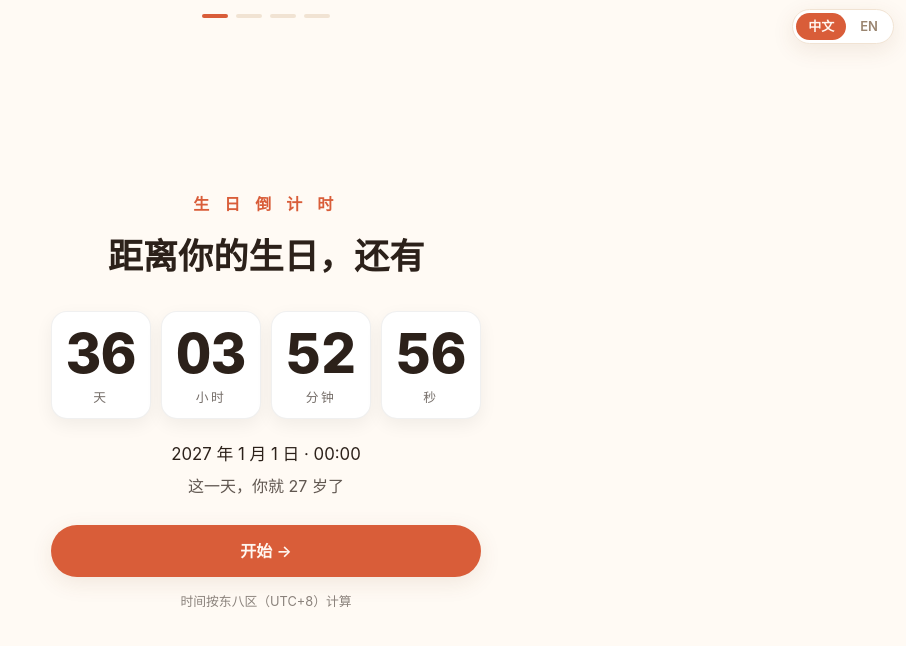
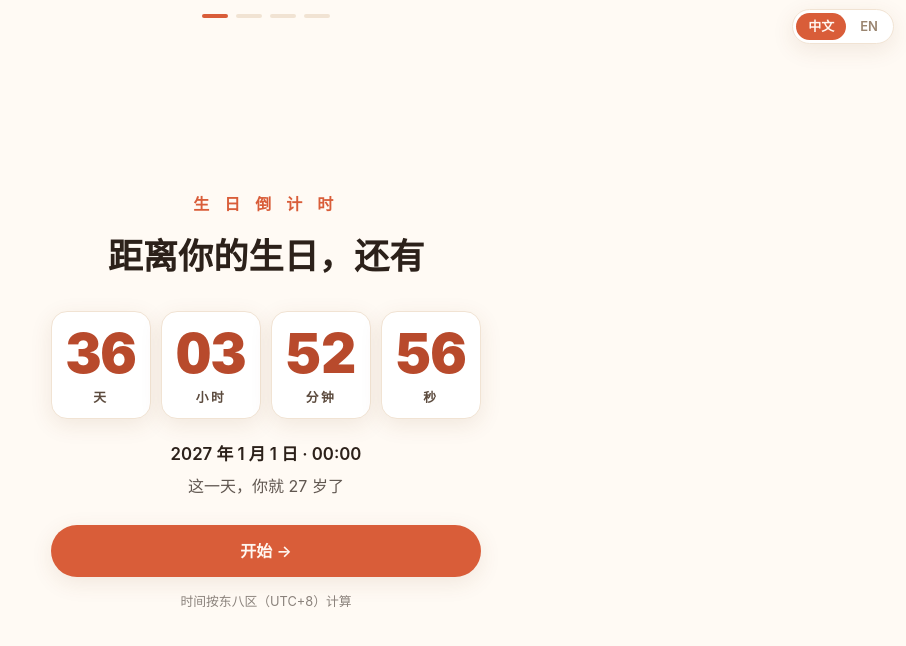
Before and after one commit to SophieLee-super/happy-birthday-chat, a plain HTML site: page index.html in a window 1280 px wide. Shown: the whole page, without its empty margins (374-1280 px from the left). Drawn offline with Linux system fonts and the light colour scheme.

Commit message:
v8.1.0: countdown contrast — deep dark-red numbers, readable in light and dark mode

```diff
--- a/index.html
+++ b/index.html
@@ -76,11 +76,11 @@
       .cd-kicker{letter-spacing:.35em;color:var(--accent);font-weight:700;margin:0 0 10px}
       .cd-title{font-size:clamp(1.4rem,6vw,2.2rem);margin:0 0 26px}
       .cd-grid{display:grid;grid-template-columns:repeat(4,1fr);gap:10px;max-width:520px;margin:0 auto 22px}
-      .cd-cell{background:var(--card,#fff);border:1px solid rgba(0,0,0,.06);border-radius:16px;padding:14px 4px 10px;box-shadow:0 6px 18px rgba(0,0,0,.06)}
-      .cd-num{font-size:clamp(2rem,11vw,3.4rem);font-weight:800;line-height:1;font-variant-numeric:tabular-nums}
-      .cd-lab{margin-top:6px;font-size:.8rem;letter-spacing:.2em;opacity:.65}
-      .cd-today{font-size:clamp(2rem,10vw,3.2rem);font-weight:800;color:var(--accent);margin:10px 0 18px}
-      .cd-date{font-size:1.05rem;margin:0 0 4px}
+      .cd-cell{background:var(--surface);border:1px solid var(--line);border-radius:16px;padding:14px 4px 10px;box-shadow:var(--shadow-sm)}
+      .cd-num{font-size:clamp(2rem,11vw,3.4rem);font-weight:900;line-height:1;font-variant-numeric:tabular-nums;color:var(--accent-deep)}
+      .cd-lab{margin-top:6px;font-size:.8rem;letter-spacing:.2em;color:var(--ink-soft);font-weight:600}
+      .cd-today{font-size:clamp(2rem,10vw,3.2rem);font-weight:900;color:var(--accent-deep);margin:10px 0 18px}
+      .cd-date{font-size:1.05rem;margin:0 0 4px;color:var(--ink);font-weight:600}
       .cd-turn{opacity:.75;margin:0 0 26px}
       .cd-note{margin-top:14px;font-size:.8rem;opacity:.55}
       /* ---------- language switch ---------- */
```
Also changed, not shown: 1 other file.
